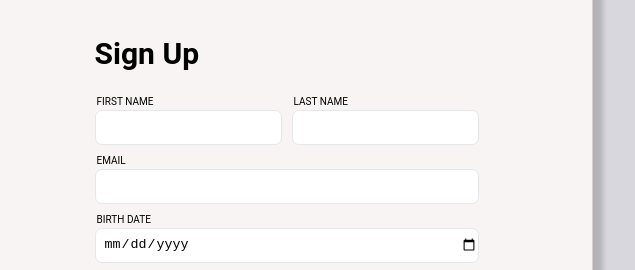
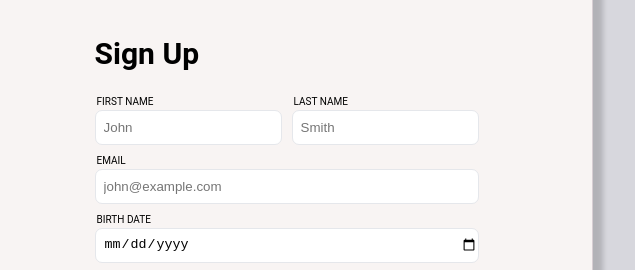
Before and after one commit to drrckchng/sign-up-form, a plain HTML site: page index.html in a window 1280 px wide. Shown: the part 162-432 px from the top of the page, 547-1182 px from the left. Drawn offline with Linux system fonts and the light colour scheme.

Commit message:
Add placeholders

```diff
--- a/index.html
+++ b/index.html
@@ -19,15 +19,15 @@
                 <form>
                     <p class="form-first-name">
                         <label for="first-name">FIRST NAME</label>
-                        <input type="text" name="firstName" id="first-name" required>
+                        <input type="text" name="firstName" id="first-name" placeholder="John" required>
                     </p>
                     <p class="form-last-name">
                         <label for="last-name">LAST NAME</label>
-                        <input type="text" name="lastName" id="last-name" required>
+                        <input type="text" name="lastName" id="last-name" placeholder="Smith" minlength="3" required>
                     </p>
                     <p class="form-email">
                         <label for="email">EMAIL</label>
-                        <input type="email" name="email" id="email" required>
+                        <input type="email" name="email" id="email" placeholder="john@example.com" required>
                     </p>
                     <p class="form-birthdate">
                         <label for="birthdate">BIRTH DATE</label>
```
